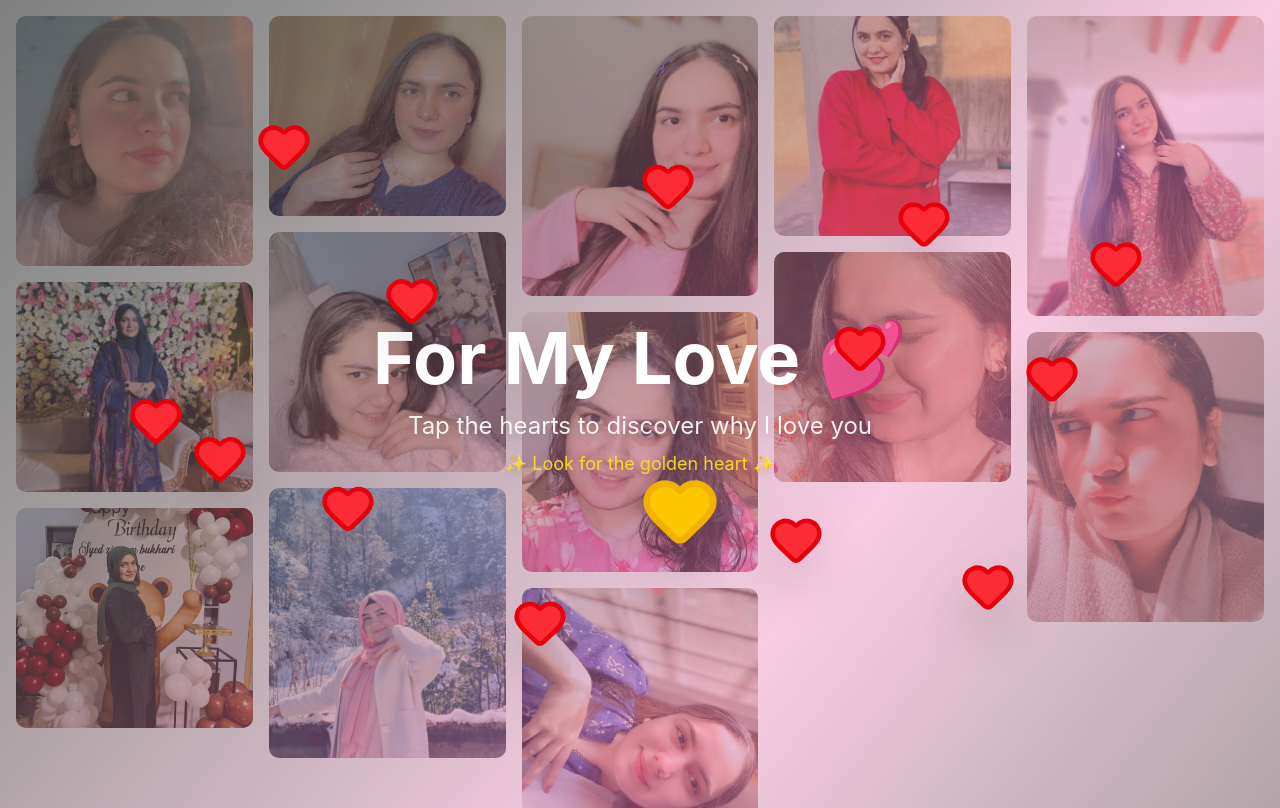
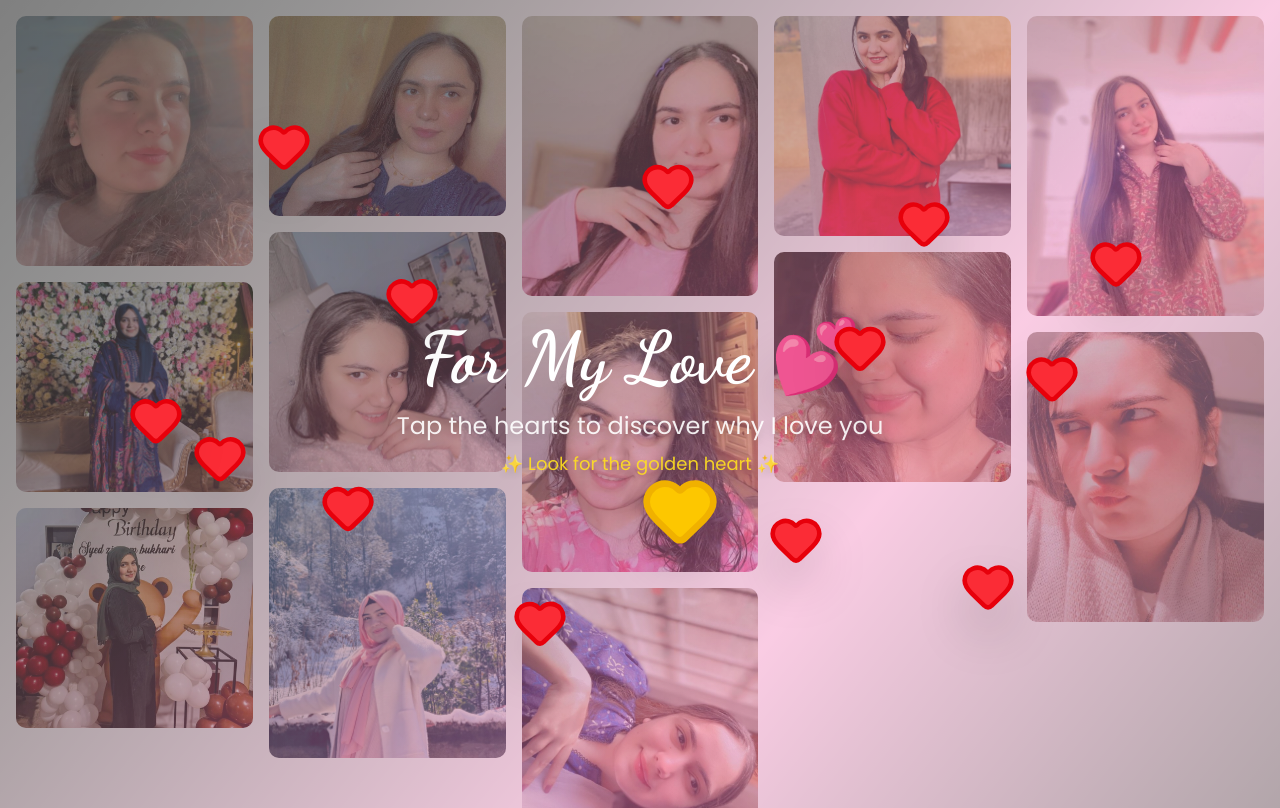
Before and after one commit to sibteali786/heartbeat-moments, a Next.js app: page / in a window 1280 px wide. Shown: the top 808 px of the page. Built offline with nearby package versions, Linux system fonts and the light colour scheme.

Commit message:
better fonts

```diff
--- a/app/components/HeartModal.tsx
+++ b/app/components/HeartModal.tsx
@@ -26,7 +26,7 @@ export default function HeartModal({
     <Dialog open={isOpen} onOpenChange={onClose}>
       <DialogContent className="sm:max-w-md bg-gradient-to-br from-pink-50 to-red-50 border-pink-200 p-4">
         <DialogHeader>
-          <DialogTitle className="text-2xl text-center text-transparent bg-clip-text bg-gradient-to-r from-pink-600 to-red-600">
+          <DialogTitle className="text-2xl text-center text-transparent bg-clip-text bg-gradient-to-r from-pink-600 to-red-600 font-dancing font-bold">
             Why I Love You 💕
           </DialogTitle>
         </DialogHeader>
@@ -43,7 +43,7 @@ export default function HeartModal({
             </div>
           )}
 
-          <p className="text-gray-700 text-base leading-relaxed text-center px-2">
+          <p className="text-gray-700 text-base leading-relaxed text-center px-2 font-poppins">
             {reason}
           </p>
         </motion.div>
--- a/app/components/PhotoGrid.tsx
+++ b/app/components/PhotoGrid.tsx
@@ -145,7 +145,7 @@ export default function PhotoGrid() {
                   whileHover={{ opacity: 1 }}
                   className="absolute inset-0 flex items-center justify-center bg-black/40"
                 >
-                  <p className="text-white font-semibold text-lg drop-shadow-lg">
+                  <p className="text-white font-semibold text-lg drop-shadow-lg font-poppins">
                     Tap to see message 💕
                   </p>
                 </motion.div>
@@ -165,7 +165,7 @@ export default function PhotoGrid() {
       >
         <DialogContent className="sm:max-w-lg bg-gradient-to-br from-pink-50 to-red-50 border-pink-200">
           <DialogHeader>
-            <DialogTitle className="text-2xl text-center text-transparent bg-clip-text bg-gradient-to-r from-pink-600 to-red-600">
+            <DialogTitle className="text-2xl text-center text-transparent bg-clip-text bg-gradient-to-r from-pink-600 to-red-600 font-dancing font-bold">
               A Message For You 💕
             </DialogTitle>
           </DialogHeader>
@@ -191,7 +191,7 @@ export default function PhotoGrid() {
                 initial={{ y: 20, opacity: 0 }}
                 animate={{ y: 0, opacity: 1 }}
                 transition={{ delay: 0.2 }}
-                className="text-gray-800 text-xl font-medium leading-relaxed text-center px-4 py-6"
+                className="text-gray-800 text-xl font-medium leading-relaxed text-center px-4 py-6 font-poppins"
               >
                 {photos[selectedPhoto].message}
               </motion.p>
--- a/app/components/TimelineSlider.tsx
+++ b/app/components/TimelineSlider.tsx
@@ -207,7 +207,7 @@ export default function TimelineSlider({
                     </div>
                   )}
 
-                  <p className="text-gray-800 text-base md:text-lg leading-relaxed">
+                  <p className="text-gray-800 text-base md:text-lg leading-relaxed font-poppins">
                     {events[currentStep].description}
                   </p>
                 </Card>
@@ -258,7 +258,7 @@ export default function TimelineSlider({
                         transition={{ delay: 0.3, type: "spring" }}
                         className="mt-6 relative z-10"
                       >
-                        <p className="text-transparent bg-clip-text bg-gradient-to-r from-pink-600 to-red-600 text-2xl md:text-3xl font-bold">
+                        <p className="text-transparent bg-clip-text bg-gradient-to-r from-pink-600 to-red-600 text-2xl md:text-3xl font-bold font-dancing">
                           MY DEAAAAR CHULBULLL 💕✨
                         </p>
                       </motion.div>
@@ -437,7 +437,7 @@ export default function TimelineSlider({
                               initial={{ y: 20, opacity: 0 }}
                               animate={{ y: 0, opacity: 1 }}
                               transition={{ delay: 0.2 }} // Relative to parent's 3s delay
-                              className="text-4xl md:text-5xl font-bold text-transparent bg-clip-text bg-gradient-to-r from-pink-600 to-red-600"
+                              className="text-4xl md:text-5xl font-bold text-transparent bg-clip-text bg-gradient-to-r from-pink-600 to-red-600 font-dancing"
                             >
                               Yay! 💕✨
                             </motion.h3>
@@ -446,7 +446,7 @@ export default function TimelineSlider({
                               initial={{ y: 20, opacity: 0 }}
                               animate={{ y: 0, opacity: 1 }}
                               transition={{ delay: 0.4 }} // Relative to parent's 3s delay
-                              className="text-gray-700 text-xl mt-2"
+                              className="text-gray-700 text-xl mt-2 font-poppins"
                             >
                               I love you so much!
                             </motion.p>
@@ -471,23 +471,25 @@ export default function TimelineSlider({
                     <Heart className="w-20 h-20 fill-red-500 text-red-500" />
                   </motion.div>
 
-                  <h2 className="text-4xl md:text-5xl font-bold text-transparent bg-clip-text bg-gradient-to-r from-pink-600 to-red-600 mb-6 relative z-10">
+                  <h2 className="text-4xl md:text-5xl font-bold text-transparent bg-clip-text bg-gradient-to-r from-pink-600 to-red-600 mb-6 relative z-10 font-dancing">
                     Will You Be My Valentine? 💝
                   </h2>
 
-                  <p className="text-gray-700 text-lg md:text-xl mb-8 relative z-10">
+                  <p className="text-gray-700 text-lg md:text-xl mb-8 relative z-10 font-poppins">
                     Every moment with you has been a blessing. I love you more
                     than words can say.
                   </p>
 
-                  <div className="flex gap-4 justify-center relative z-10 items-center flex-wrap">
-                    {!showCelebration && <Button
-                      size="lg"
-                      className="px-8 py-6 bg-gradient-to-r from-pink-500 to-red-500 hover:from-pink-600 hover:to-red-600 text-white font-semibold text-lg rounded-full shadow-lg"
-                      onClick={handleYes}
-                    >
-                      Yes! 💕
-                    </Button>}
+                  <div className="flex gap-4 justify-center relative z-10 items-center flex-wrap font-poppins">
+                    {!showCelebration && (
+                      <Button
+                        size="lg"
+                        className="px-8 py-6 bg-gradient-to-r from-pink-500 to-red-500 hover:from-pink-600 hover:to-red-600 text-white font-semibold text-lg rounded-full shadow-lg"
+                        onClick={handleYes}
+                      >
+                        Yes! 💕
+                      </Button>
+                    )}
 
                     {noClickCount < 5 && (
                       <motion.div
@@ -517,7 +519,7 @@ export default function TimelineSlider({
                       animate={{ opacity: 1, y: 0 }}
                       className="mt-6 relative z-10"
                     >
-                      <p className="text-pink-600 text-lg font-medium italic">
+                      <p className="text-pink-600 text-lg font-medium italic font-poppins">
                         {noMessages[noClickCount - 1]}
                       </p>
                     </motion.div>
--- a/app/globals.css
+++ b/app/globals.css
@@ -1,7 +1,7 @@
+@import url("https://fonts.googleapis.com/css2?family=Dancing+Script:wght@400;500;600;700&family=Poppins:wght@400;500;600&display=swap");
 @import "tailwindcss";
 @import "tw-animate-css";
 @import "shadcn/tailwind.css";
-
 @custom-variant dark (&:is(.dark *));
 
 * {
@@ -16,10 +16,22 @@ body {
 
 body {
   font-family:
-    -apple-system, BlinkMacSystemFont, "Segoe UI", "Roboto", "Oxygen", "Ubuntu",
-    "Cantarell", "Fira Sans", "Droid Sans", "Helvetica Neue", sans-serif;
+    "Poppins",
+    -apple-system,
+    BlinkMacSystemFont,
+    "Segoe UI",
+    "Roboto",
+    sans-serif;
   -webkit-font-smoothing: antialiased;
   -moz-osx-font-smoothing: grayscale;
+}
+
+.font-dancing {
+  font-family: "Dancing Script", cursive;
+}
+
+.font-poppins {
+  font-family: "Poppins", sans-serif;
 }
 
 @theme inline {
--- a/app/layout.tsx
+++ b/app/layout.tsx
@@ -1,15 +1,17 @@
 import type { Metadata } from "next";
-import { Geist, Geist_Mono } from "next/font/google";
+import { Playfair_Display, Poppins } from "next/font/google";
 import "./globals.css";
 
-const geistSans = Geist({
-  variable: "--font-geist-sans",
+const playfair = Playfair_Display({
   subsets: ["latin"],
+  variable: "--font-dancing",
+  weight: ["400", "700"],
 });
 
-const geistMono = Geist_Mono({
-  variable: "--font-geist-mono",
+const poppins = Poppins({
   subsets: ["latin"],
+  variable: "--font-poppins",
+  weight: ["400", "500", "600"],
 });
 
 export const metadata: Metadata = {
@@ -24,9 +26,7 @@ export default function RootLayout({
 }>) {
   return (
     <html lang="en">
-      <body
-        className={`${geistSans.variable} ${geistMono.variable} antialiased`}
-      >
+      <body className={`${playfair.variable} ${poppins.variable} antialiased`}>
         {children}
       </body>
     </html>
--- a/app/page.tsx
+++ b/app/page.tsx
@@ -41,10 +41,10 @@ export default function Home() {
       {/* Fixed text overlay */}
       <div className="fixed inset-0 flex items-center justify-center pointer-events-none z-20">
         <div className="text-center">
-          <h1 className="text-5xl md:text-7xl font-bold text-white drop-shadow-2xl mb-4">
+          <h1 className="text-5xl md:text-7xl font-bold text-white drop-shadow-2xl mb-4 font-dancing">
             For My Love 💕
           </h1>
-          <p className="text-xl md:text-2xl text-white/90 drop-shadow-lg">
+          <p className="text-xl md:text-2xl text-white/90 drop-shadow-lg font-poppins">
             Tap the hearts to discover why I love you
           </p>
           <p className="text-lg text-yellow-300 drop-shadow-lg mt-2 animate-pulse">
```
